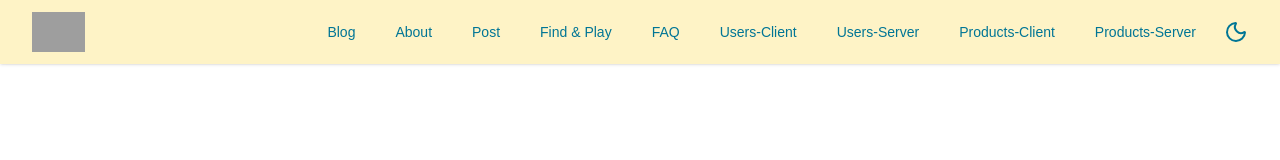
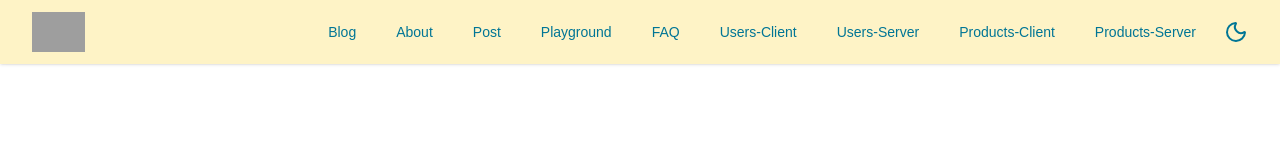
Before and after one commit to a4lexus/Next.JS.Tabletops, a Next.js app: page / in a window 1280 px wide. Shown: the top 160 px of the page. Built offline with nearby package versions, Linux system fonts and the light colour scheme; grey boxes are pictures that could not be loaded.

Commit message:
update_title_Link

```diff
--- a/src/components/Header/Header.tsx
+++ b/src/components/Header/Header.tsx
@@ -37,7 +37,7 @@ export default function Header() {
               href={"/playground/find-play"}
               className="px-3 py-2 rounded-md text-sm font-medium text-cyan-700 hover:text-cyan-900 hover:bg-amber-200 transition"
             >
-              Find &amp; Play
+              Playground
             </Link>
             <Link
               href={"/help/faq"}
--- a/src/components/ProductCard/TitleLink.tsx
+++ b/src/components/ProductCard/TitleLink.tsx
@@ -9,7 +9,11 @@ interface TitleLinkProps {
 }
 
 export const TitleLink: FC<TitleLinkProps> = ({ title, id }) => {
-  return <Link href={`/product-server-ver/ ${id}`}>
-    <h2>{title}</h2>
-    </Link>;
+  return (
+    <Link href={`/product-server-ver/ ${id}`}>
+      <h2 className="text-lg font-semibold leading-7 text-foreground/90 group-hover:text-primary transition-colors">
+        {title}
+      </h2>
+    </Link>
+  );
 };
--- a/src/db/schema.ts
+++ b/src/db/schema.ts
@@ -6,5 +6,6 @@ export const gameTable = pgTable("games", {
   description: varchar({ length: 255  }).notNull().unique(),
 });
 
-// При любых изменениях в этой схеме не забудьте обновить путь к этой схеме в файле drizzle.config.ts
-// и выполнить команду для создания миграций: npx drizzle-kit migrate
+// При любых изменениях сначала меняем/добавляем схему
+// генерируем npx drizzle-kit generate  - сгенерирует скрипты в папку drizzle
+// мигрируем npx drizzle-kit migrate  -внесет изменения в базу данных
```
